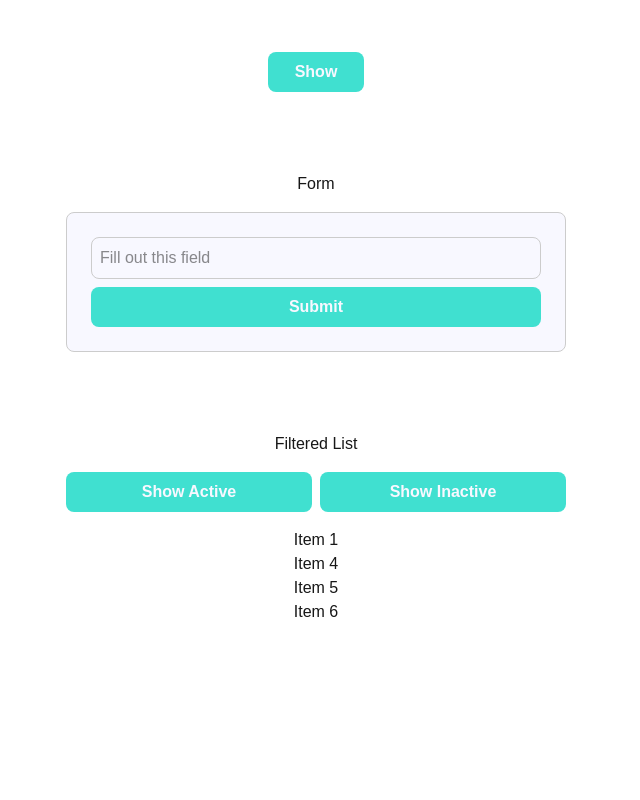
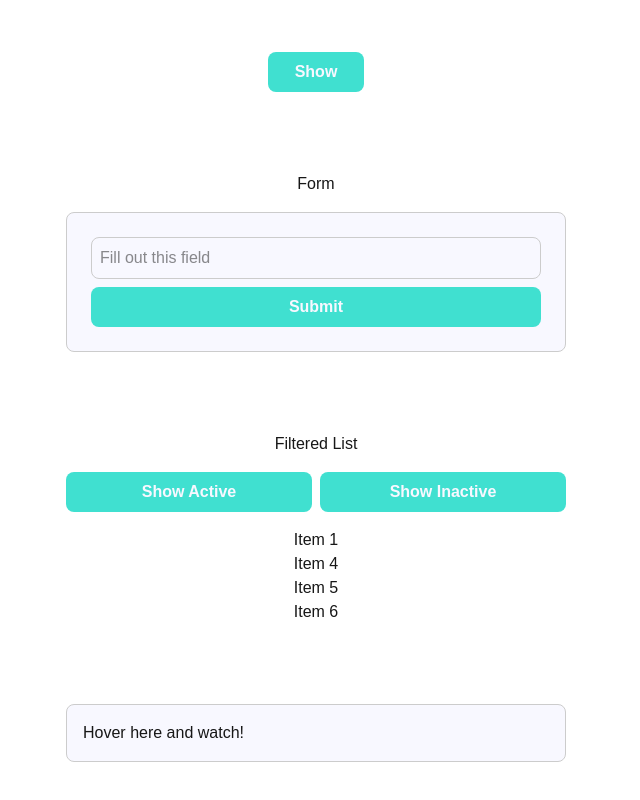
Before and after one commit to Beyzay/basic-react-components, a Next.js app: page / in a window 1280 px wide. Shown: the part 278-1078 px from the top of the page, without its empty margins (0-640 px from the left). Before the commit the page ends 958 px from the top, so only its background shows below. Built offline with nearby package versions, Linux system fonts and the light colour scheme.

Commit message:
Add HoverInteraction component

```diff
--- /dev/null
+++ b/components/HoverInteraction.tsx
@@ -0,0 +1,26 @@
+import React, { useState } from "react";
+import styles from "../styles/HoverInteraction.module.css";
+
+export default function HoverInteraction() {
+    const [isHovered, setIsHovered] = useState(false);
+
+
+
+    return (
+        <div className={styles.container}>
+            <div className={styles.flexContainer}>
+
+                {/* Attach onMouseOver and onMouseOut handlers to the div element
+                to toggle "isHovered" state when the div is hovered or not */}
+                <div
+                    className={isHovered ? styles.hovered : styles.default}
+                    onMouseOver={() => setIsHovered(true)}
+                    onMouseOut={() => setIsHovered(false)}
+                >
+                    Hover here and watch!
+                </div>
+
+            </div>
+        </div>
+    );
+}
--- a/pages/index.tsx
+++ b/pages/index.tsx
@@ -5,6 +5,7 @@ import Counter from "../components/Counter";
 import ToggleVisibility from "../components/ToggleVisibility";
 import Form from "../components/Form";
 import FilteredList from "../components/FilteredList";
+import HoverInteraction from "../components/HoverInteraction";
 
 export default function Home() {
   const titleVar = "THE DARK KNIGHT, 2008";
@@ -25,6 +26,8 @@ export default function Home() {
       <br/><br/>
       <FilteredList />
       <br/><br/>
+      <HoverInteraction />
+      <br/><br/>
     </div>
   );
 }
--- /dev/null
+++ b/styles/HoverInteraction.module.css
@@ -0,0 +1,31 @@
+.container {
+    padding: 8px;
+    margin: 16px 16px 0 16px;
+    max-width: 600px;
+}
+
+.flexContainer {
+    display:flex;
+    flex-direction: column;
+    gap: 16px;
+    align-items: center;
+    justify-content: center;
+}
+
+.default {
+    width: 100%;
+    max-width: 500px;
+    padding: 16px;
+    border: 1px solid #ccc;
+    border-radius: 8px;
+    background-color: #f8f8ff;
+}
+
+.hovered {
+    width: 100%;
+    max-width: 500px;
+    padding: 16px;
+    border: 1px solid #ccc;
+    border-radius: 8px;
+    background-color: #afeeee;
+}
```
